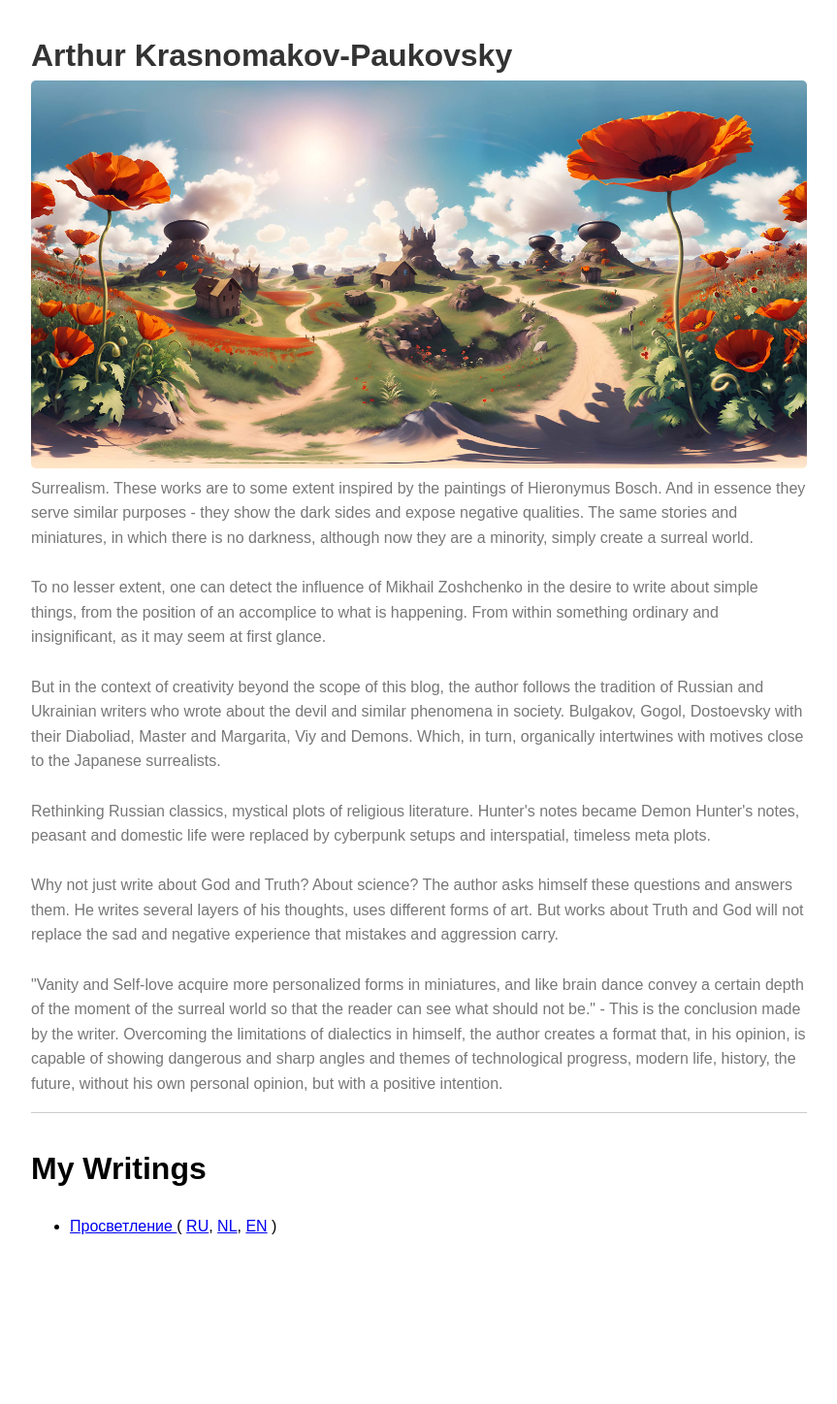
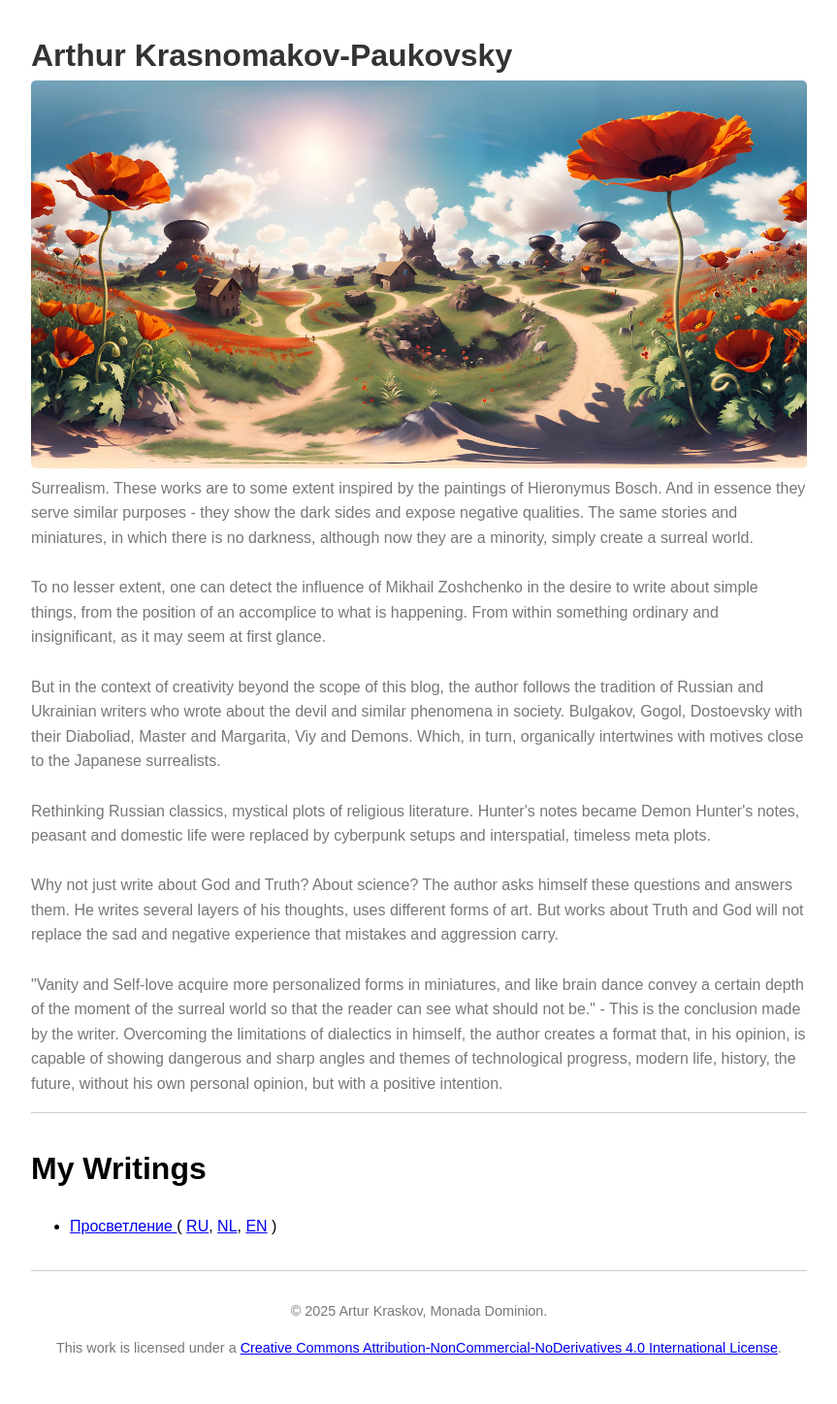
Before and after one commit to Krasnomakov-Bureau-Info/literature, a Jekyll site: the page built from index.md, in a window 1280 px wide. Shown: the whole page at 97% size, without its empty margins (208-1071 px from the left). Built offline with Jekyll 4.4.1, drawn with Linux system fonts in a browser that asks for light colours; before the commit the page ends 1326 px from its top, so only the background shows below that.

Commit message:
copyright

```diff
--- a/_layouts/default.html
+++ b/_layouts/default.html
@@ -8,5 +8,9 @@
 </head>
 <body>
   {{ content }}
+  <footer>
+    <p>&copy; {{ site.time | date: '%Y' }} Artur Kraskov, Monada Dominion.</p>
+    <p>This work is licensed under a <a href="https://creativecommons.org/licenses/by-nc-nd/4.0/">Creative Commons Attribution-NonCommercial-NoDerivatives 4.0 International License</a>.</p>
+  </footer>
 </body>
 </html>
--- a/assets/css/style.css
+++ b/assets/css/style.css
@@ -52,3 +52,12 @@ main {
   margin-top: -1rem;
   margin-bottom: 1rem;
 }
+
+footer {
+  margin-top: 2rem;
+  padding-top: 1rem;
+  border-top: 1px solid #ccc;
+  text-align: center;
+  font-size: 0.9em;
+  color: #777;
+}
```
